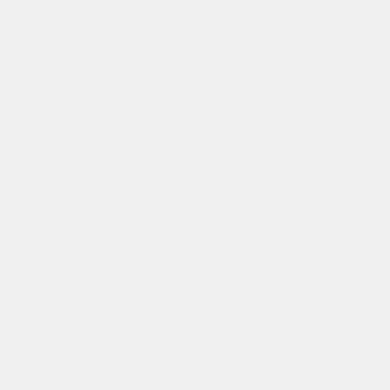
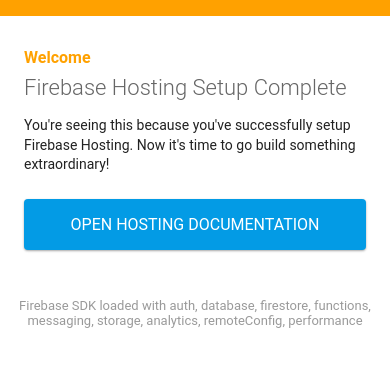
Before and after one commit to greite-han/technews, a website: page public/index.html in a window 390 px wide. Shown: the top 390 px of the page. Drawn offline with Linux system fonts and the light colour scheme; some packages are replaced by stand-ins of ours.

Commit message:
Update Firebase configuration and GitHub Actions workflow

```diff
--- a/public/index.html
+++ b/public/index.html
@@ -1,29 +1,89 @@
 <!DOCTYPE html>
-<html lang="ko">
+<html>
   <head>
-    <meta charset="UTF-8">
-    <meta name="viewport" content="width=device-width, initial-scale=1.0">
-    <title>Tech News</title>
-    <style>
-        body {
-            font-family: Arial, sans-serif;
-            display: flex;
-            justify-content: center;
-            align-items: center;
-            height: 100vh;
-            margin: 0;
-            background-color: #f0f0f0;
-        }
-        .hello-world {
-            font-size: 48px;
-            color: #333;
-            text-align: center;
+    <meta charset="utf-8">
+    <meta name="viewport" content="width=device-width, initial-scale=1">
+    <title>Welcome to Firebase Hosting</title>
+
+    <!-- update the version number as needed -->
+    <script defer src="/__/firebase/11.6.1/firebase-app-compat.js"></script>
+    <!-- include only the Firebase features as you need -->
+    <script defer src="/__/firebase/11.6.1/firebase-auth-compat.js"></script>
+    <script defer src="/__/firebase/11.6.1/firebase-database-compat.js"></script>
+    <script defer src="/__/firebase/11.6.1/firebase-firestore-compat.js"></script>
+    <script defer src="/__/firebase/11.6.1/firebase-functions-compat.js"></script>
+    <script defer src="/__/firebase/11.6.1/firebase-messaging-compat.js"></script>
+    <script defer src="/__/firebase/11.6.1/firebase-storage-compat.js"></script>
+    <script defer src="/__/firebase/11.6.1/firebase-analytics-compat.js"></script>
+    <script defer src="/__/firebase/11.6.1/firebase-remote-config-compat.js"></script>
+    <script defer src="/__/firebase/11.6.1/firebase-performance-compat.js"></script>
+    <!--
+      initialize the SDK after all desired features are loaded, set useEmulator to false
+      to avoid connecting the SDK to running emulators.
+    -->
+    <script defer src="/__/firebase/init.js?useEmulator=true"></script>
+
+    <style media="screen">
+      body { background: #ECEFF1; color: rgba(0,0,0,0.87); font-family: Roboto, Helvetica, Arial, sans-serif; margin: 0; padding: 0; }
+      #message { background: white; max-width: 360px; margin: 100px auto 16px; padding: 32px 24px; border-radius: 3px; }
+      #message h2 { color: #ffa100; font-weight: bold; font-size: 16px; margin: 0 0 8px; }
+      #message h1 { font-size: 22px; font-weight: 300; color: rgba(0,0,0,0.6); margin: 0 0 16px;}
+      #message p { line-height: 140%; margin: 16px 0 24px; font-size: 14px; }
+      #message a { display: block; text-align: center; background: #039be5; text-transform: uppercase; text-decoration: none; color: white; padding: 16px; border-radius: 4px; }
+      #message, #message a { box-shadow: 0 1px 3px rgba(0,0,0,0.12), 0 1px 2px rgba(0,0,0,0.24); }
+      #load { color: rgba(0,0,0,0.4); text-align: center; font-size: 13px; }
+      @media (max-width: 600px) {
+        body, #message { margin-top: 0; background: white; box-shadow: none; }
+        body { border-top: 16px solid #ffa100; }
       }
     </style>
   </head>
   <body>
-    <div class="hello-world">
-        Hello World!
+    <div id="message">
+      <h2>Welcome</h2>
+      <h1>Firebase Hosting Setup Complete</h1>
+      <p>You're seeing this because you've successfully setup Firebase Hosting. Now it's time to go build something extraordinary!</p>
+      <a target="_blank" href="https://firebase.google.com/docs/hosting/">Open Hosting Documentation</a>
     </div>
+    <p id="load">Firebase SDK Loading&hellip;</p>
+
+    <script>
+      document.addEventListener('DOMContentLoaded', function() {
+        const loadEl = document.querySelector('#load');
+        // // 🔥🔥🔥🔥🔥🔥🔥🔥🔥🔥🔥🔥🔥🔥🔥🔥🔥🔥🔥🔥🔥🔥🔥🔥🔥🔥🔥🔥🔥🔥🔥
+        // // The Firebase SDK is initialized and available here!
+        //
+        // firebase.auth().onAuthStateChanged(user => { });
+        // firebase.database().ref('/path/to/ref').on('value', snapshot => { });
+        // firebase.firestore().doc('/foo/bar').get().then(() => { });
+        // firebase.functions().httpsCallable('yourFunction')().then(() => { });
+        // firebase.messaging().requestPermission().then(() => { });
+        // firebase.storage().ref('/path/to/ref').getDownloadURL().then(() => { });
+        // firebase.analytics(); // call to activate
+        // firebase.analytics().logEvent('tutorial_completed');
+        // firebase.performance(); // call to activate
+        //
+        // // 🔥🔥🔥🔥🔥🔥🔥🔥🔥🔥🔥🔥🔥🔥🔥🔥🔥🔥🔥🔥🔥🔥🔥🔥🔥🔥🔥🔥🔥🔥🔥
+
+        try {
+          let app = firebase.app();
+          let features = [
+            'auth',
+            'database',
+            'firestore',
+            'functions',
+            'messaging',
+            'storage',
+            'analytics',
+            'remoteConfig',
+            'performance',
+          ].filter(feature => typeof app[feature] === 'function');
+          loadEl.textContent = `Firebase SDK loaded with ${features.join(', ')}`;
+        } catch (e) {
+          console.error(e);
+          loadEl.textContent = 'Error loading the Firebase SDK, check the console.';
+        }
+      });
+    </script>
   </body>
 </html>
```
Also changed, not shown: app.yaml (added, +10 -0 lines), index.js (added, +11 -0 lines), package.json (+7 -1 lines), .github/workflows/firebase-hosting-merge.yml (added), .github/workflows/firebase-hosting-pull-request.yml (added), firebase.json, 2 other files. Lines whose indentation alone changed are shown as unchanged.
